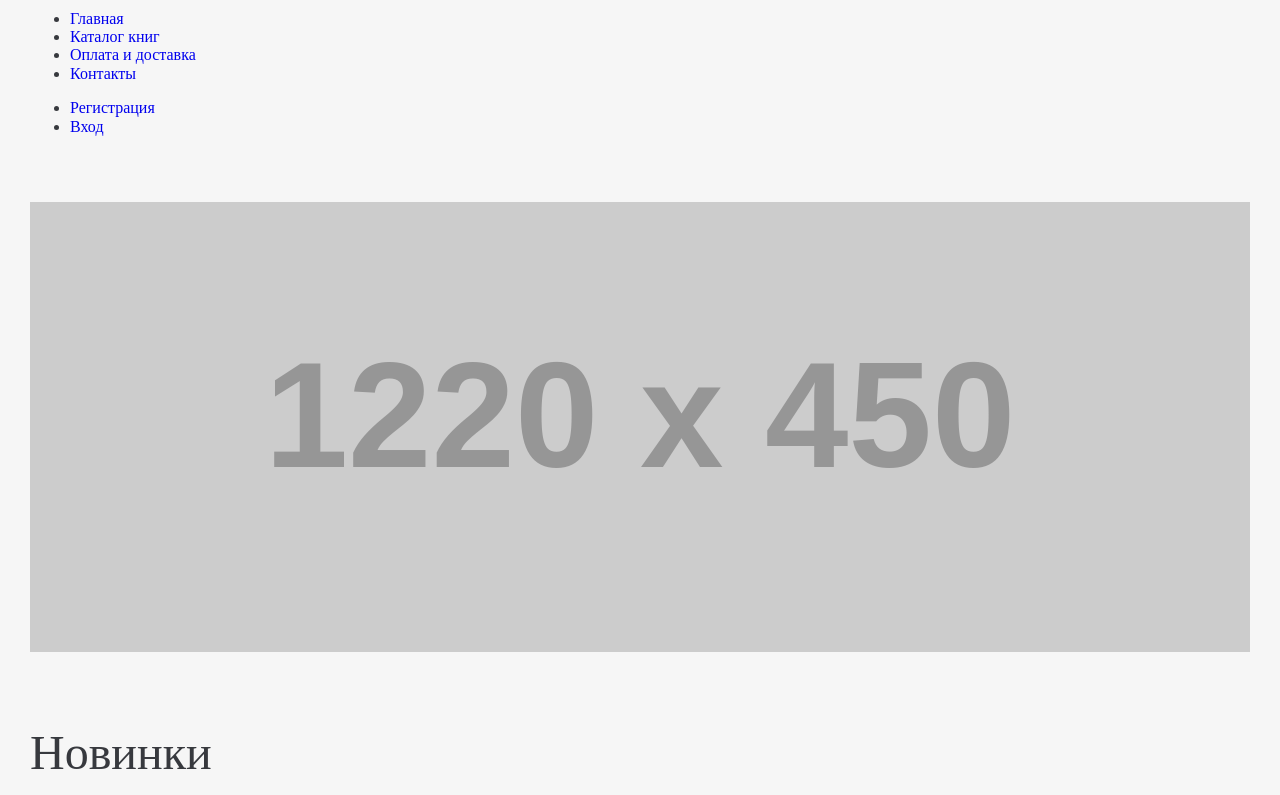
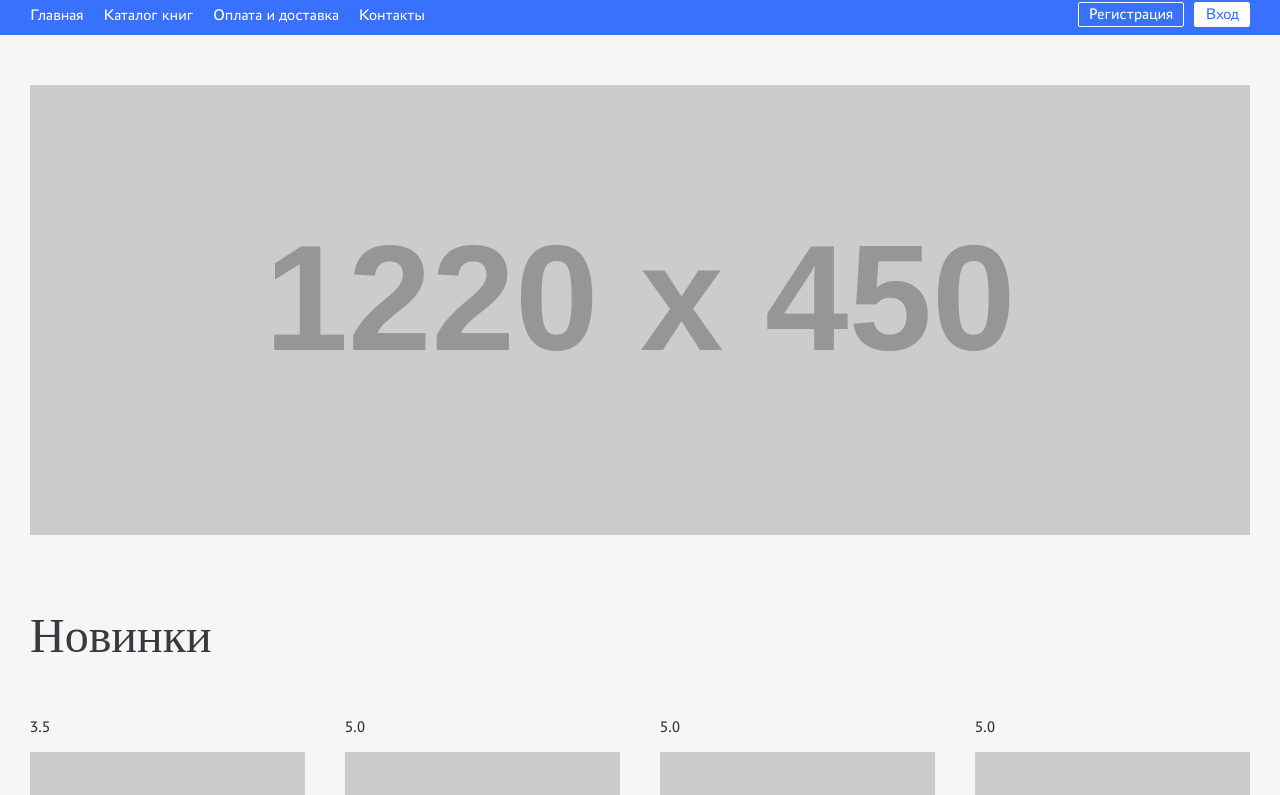
Before and after one commit to 1maximsafronov/on-the-shelves, a website: page src/index.html in a window 1280 px wide. Shown: the part 121-916 px from the top of the page. Drawn offline with nearby package versions, Linux system fonts and the light colour scheme; files that its build step writes are made by us from their sources; placeholder pictures from the web are drawn by us; a web font is replaced by a local one.

Commit message:
Добавляет стили главного меню

```diff
--- a/src/index.html
+++ b/src/index.html
@@ -14,7 +14,7 @@
 
 <body class="main-page">
   <header class="main-page__header page-header">
-    <div class="page-header__top">
+    <div class="page-header__top container">
       <a href="index.html" class="page-header__logo">
         <img src="http://via.placeholder.com/230x35" alt="">
       </a>
@@ -30,7 +30,7 @@
       <a href="#" class="page-header__cart"></a>
     </div>
     <nav class="page-header__nav main-nav">
-      <div class="page-header__wrapper container">
+      <div class="main-nav__wrapper container">
         <ul class="main-nav__site site-nav">
           <li class="site-nav__item">
             <a href="index.html" class="site-nav__link">Главная</a>
@@ -51,7 +51,7 @@
             <a href="#" class="user-nav__link">Регистрация</a>
           </li>
           <li class="user-nav__item">
-            <a href="#" class="user-nav__link">Вход</a>
+            <a href="#" class="user-nav__link user-nav__link--white">Вход</a>
           </li>
         </ul>
       </div>
--- /dev/null
+++ b/src/sass/components/main-nav.scss
@@ -0,0 +1,19 @@
+.main-nav {
+  color: $color-white;
+  background-color: $color-blue;
+}
+
+.main-nav__wrapper {
+  display: grid;
+  justify-content: space-between;
+
+  grid-template-columns: auto auto;
+}
+
+.main-nav__site {
+  margin: 0;
+}
+
+.main-nav__user {
+  margin: 0;
+}
--- /dev/null
+++ b/src/sass/components/site-nav.scss
@@ -0,0 +1,29 @@
+.site-nav {
+  display: flex;
+
+  margin: 0;
+  padding: 0;
+
+  list-style: none;
+
+  font-size: 16px;
+  line-height: 18px;
+}
+
+.site-nav__item {
+  margin-right: 20px;
+}
+
+.site-nav__link {
+  display: block;
+
+  padding-top: 12px;
+  padding-bottom: 11px;
+
+  color: $color-white;
+
+  &:hover,
+  &:focus {
+    background-color: $color-light-blue;
+  }
+}
--- /dev/null
+++ b/src/sass/components/user-nav.scss
@@ -0,0 +1,53 @@
+.user-nav {
+  display: flex;
+
+  margin: 0;
+  padding: 0;
+  padding-top: 8px;
+  padding-bottom: 8px;
+
+  list-style: none;
+
+  font-size: 16px;
+  line-height: 21px;
+}
+
+.user-nav__item {
+  margin-left: 10px;
+}
+
+.user-nav__link {
+  display: block;
+
+  padding-right: 10px;
+  padding-bottom: 2px;
+  padding-left: 10px;
+
+  color: $color-white;
+  border: 1px solid #ffffff;
+  border-radius: 2px;
+  background-color: $color-blue;
+
+  &:hover,
+  &:focus {
+    color: $color-blue;
+    border-color: $color-light-gray;
+    background-color: $color-light-gray;
+  }
+
+  &--white {
+    color: $color-blue;
+    background-color: $color-white;
+  }
+
+  &--pink {
+    border-color: $color-pink;
+    background-color: $color-pink;
+  }
+
+  &--pink:hover,
+  &--pink:focus {
+    border-color: #ff9292;
+    background-color: #ff9292;
+  }
+}
--- a/src/sass/global/fonts.scss
+++ b/src/sass/global/fonts.scss
@@ -30,3 +30,44 @@
 }
 
 */
+
+@font-face {
+  font-family: "PT Astra Sans";
+  font-weight: 400;
+  font-style: normal;
+
+  font-display: swap;
+  src: url("../fonts/PT-Astra-Sans/PT-Astra-Sans_Regular.woff2") format("woff2"),
+    url("../fonts/PT-Astra-Sans/PT-Astra-Sans_Regular.woff") format("woff");
+}
+
+@font-face {
+  font-family: "PT Astra Sans";
+  font-weight: 400;
+  font-style: italic;
+
+  font-display: swap;
+  src: url("../fonts/PT-Astra-Sans/PT-Astra-Sans_Italic.woff2") format("woff2"),
+    url("../fonts/PT-Astra-Sans/PT-Astra-Sans_Italic.woff") format("woff");
+}
+
+@font-face {
+  font-family: "PT Astra Sans";
+  font-weight: 700;
+  font-style: normal;
+
+  font-display: swap;
+  src: url("../fonts/PT-Astra-Sans/PT-Astra-Sans_Bold.woff2") format("woff2"),
+    url("../fonts/PT-Astra-Sans/PT-Astra-Sans_Bold.woff") format("woff");
+}
+
+@font-face {
+  font-family: "PT Astra Sans";
+  font-weight: 700;
+  font-style: italic;
+
+  font-display: swap;
+  src: url("../fonts/PT-Astra-Sans/PT-Astra-Sans_Bold-Italic.woff2")
+      format("woff2"),
+    url("../fonts/PT-Astra-Sans/PT-Astra-Sans_Bold-Italic.woff") format("woff");
+}
--- a/src/sass/global/global.scss
+++ b/src/sass/global/global.scss
@@ -14,6 +14,8 @@ body {
 
   color: #37393e;
   background-color: #f6f6f6;
+
+  font-family: $font-primery;
 }
 
 img {
--- a/src/sass/global/variables.scss
+++ b/src/sass/global/variables.scss
@@ -5,4 +5,10 @@ $desktop-width: 1200px;
 
 $font-primery: "PT Astra Sans", sans-serif;
 $font-secondery: "Podkova", serif;
+$color-pink: #ff7171;
+$color-blue: #3971ff;
+$color-light-blue: #98b5ff;
 $color-dark: #37393e;
+$color-gray: #bfbfbf;
+$color-light-gray: #f6f6f6;
+$color-white: #ffffff;
--- a/src/sass/style.scss
+++ b/src/sass/style.scss
@@ -12,3 +12,6 @@
 @import "components/section-title.scss";
 @import "components/product-list.scss";
 @import "components/main-page.scss";
+@import "components/main-nav.scss";
+@import "components/site-nav.scss";
+@import "components/user-nav.scss";
```
